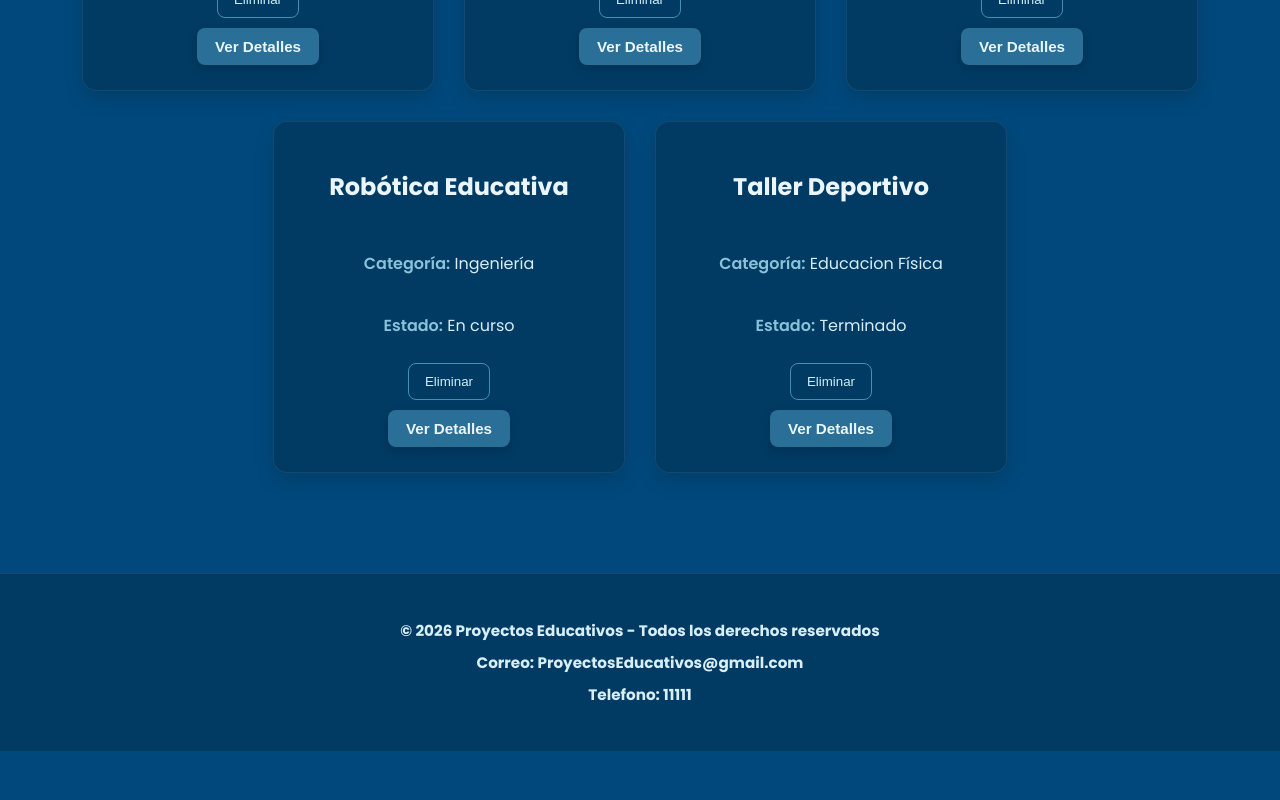
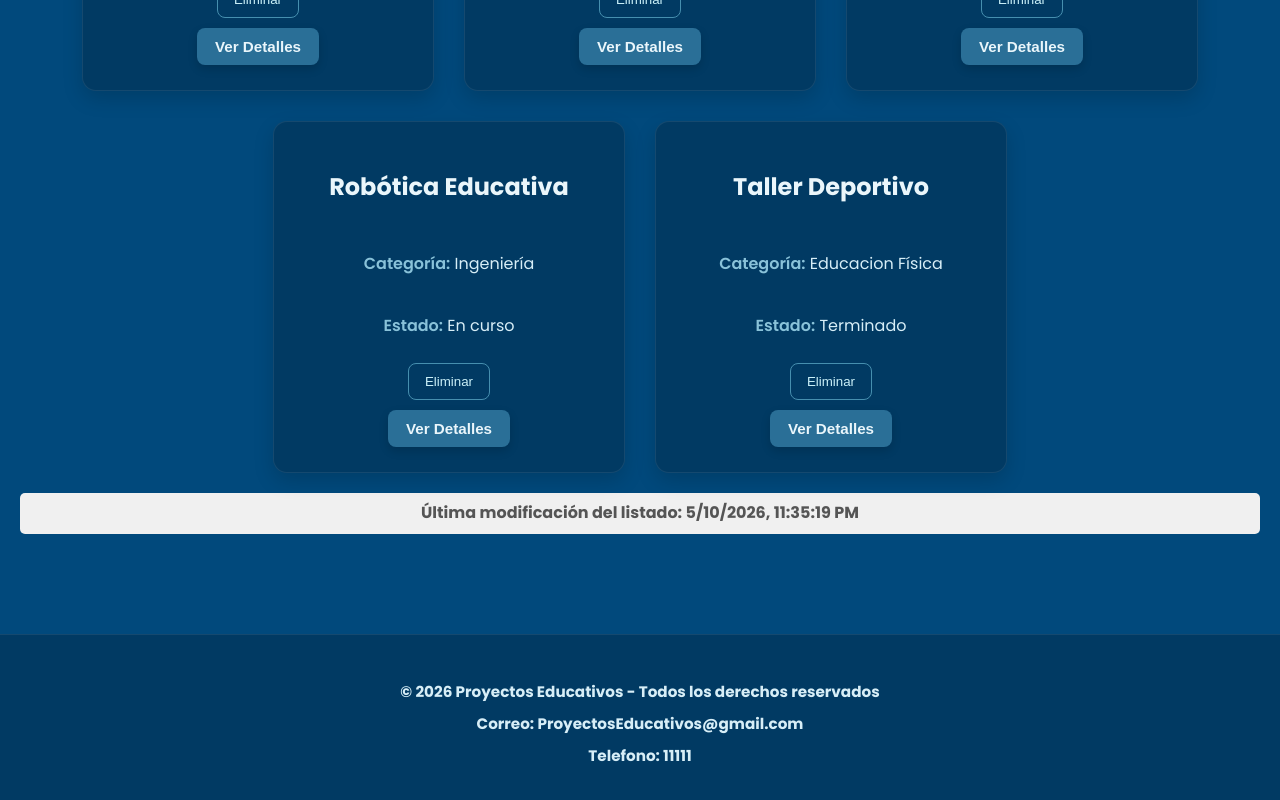
Before and after one commit to Alee91218/pv_tp3_grupo1, a React (Vite) app in the folder pvtp03GrupoN01/: page / in a window 1280 px wide. Shown: the part 1558-2358 px from the top of the page. Before the commit the page ends 2309 px from the top, so only its background shows below. Built offline with nearby package versions, Linux system fonts and the light colour scheme.

Commit message:
Agrego RegistroActividad, y cambios en ListaProyectos.jsx LeandroBarea

```diff
--- a/pvtp03GrupoN01/src/components/ListaProyectos.jsx
+++ b/pvtp03GrupoN01/src/components/ListaProyectos.jsx
@@ -1,10 +1,36 @@
+import { useEffect, useState, useRef } from "react";
 import CardProject from "./ProyectoCard.jsx";
+import RegistroActividad from "./RegistroActividad.jsx"; // Importamos tu componente
 
-const ListProject = ({ proyectos, verDetalle,eliminarProyecto}) => {
-  if(proyectos.length === 0)
+const ListProject = ({ proyectos, verDetalle, eliminarProyecto }) => {
+  // 1. Estado para guardar la fecha y hora de la última actualización
+  const [fechaActualizacion, setFechaActualizacion] = useState(null);
+
+  // 2. useRef para crear la bandera (flag) y evitar la ejecución en la carga inicial
+  const esCargaInicial = useRef(true);
+
+  // 3. useEffect que escucha SOLO los cambios en el arreglo de proyectos
+  useEffect(() => {
+    // Si es la primera vez que se monta el componente, cambiamos la bandera y no hacemos nada
+    if (esCargaInicial.current) {
+      esCargaInicial.current = false;
+      return;
+    }
+
+    // Si no es la carga inicial, significa que se agregó o eliminó un proyecto
+    const ahora = new Date();
+    const fechaHoraFormateada = ahora.toLocaleString(); // Formato legible: DD/MM/AAAA, HH:MM:SS
+    setFechaActualizacion(fechaHoraFormateada);
+
+  }, [proyectos]); // Dependencia estricta: solo se dispara si cambia 'proyectos'
+
+  // Mantenemos tu validación intacta
+  if (proyectos.length === 0) {
     return <p className="mensaje-vacio">No hay proyectos registrados</p>;
+  }
 
   return (
+    <>
       <section className="contenedor-tarjetas">
         {proyectos.map((proyecto) => (
           <CardProject
@@ -15,7 +41,13 @@ const ListProject = ({ proyectos, verDetalle,eliminarProyecto}) => {
           />
         ))}
       </section>
+
+      {/* 4. Renderizado condicional: Solo se muestra si ya hubo alguna modificación */}
+      {fechaActualizacion && (
+        <RegistroActividad ultimaActualizacion={fechaActualizacion} />
+      )}
+    </>
   );
+};
 
-};
 export default ListProject;
--- /dev/null
+++ b/pvtp03GrupoN01/src/components/RegistroActividad.jsx
@@ -0,0 +1,13 @@
+import React from 'react';
+
+const RegistroActividad = ({ ultimaActualizacion }) => {
+  return (
+    <div style={{ marginTop: '20px', padding: '10px', backgroundColor: '#f0f0f0', borderRadius: '5px', textAlign: 'center' }}>
+      <p style={{ margin: 0, color: '#555', fontWeight: 'bold' }}>
+        Última modificación del listado: {ultimaActualizacion}
+      </p>
+    </div>
+  );
+};
+
+export default RegistroActividad;
```
Lines whose indentation alone changed are shown as unchanged.
